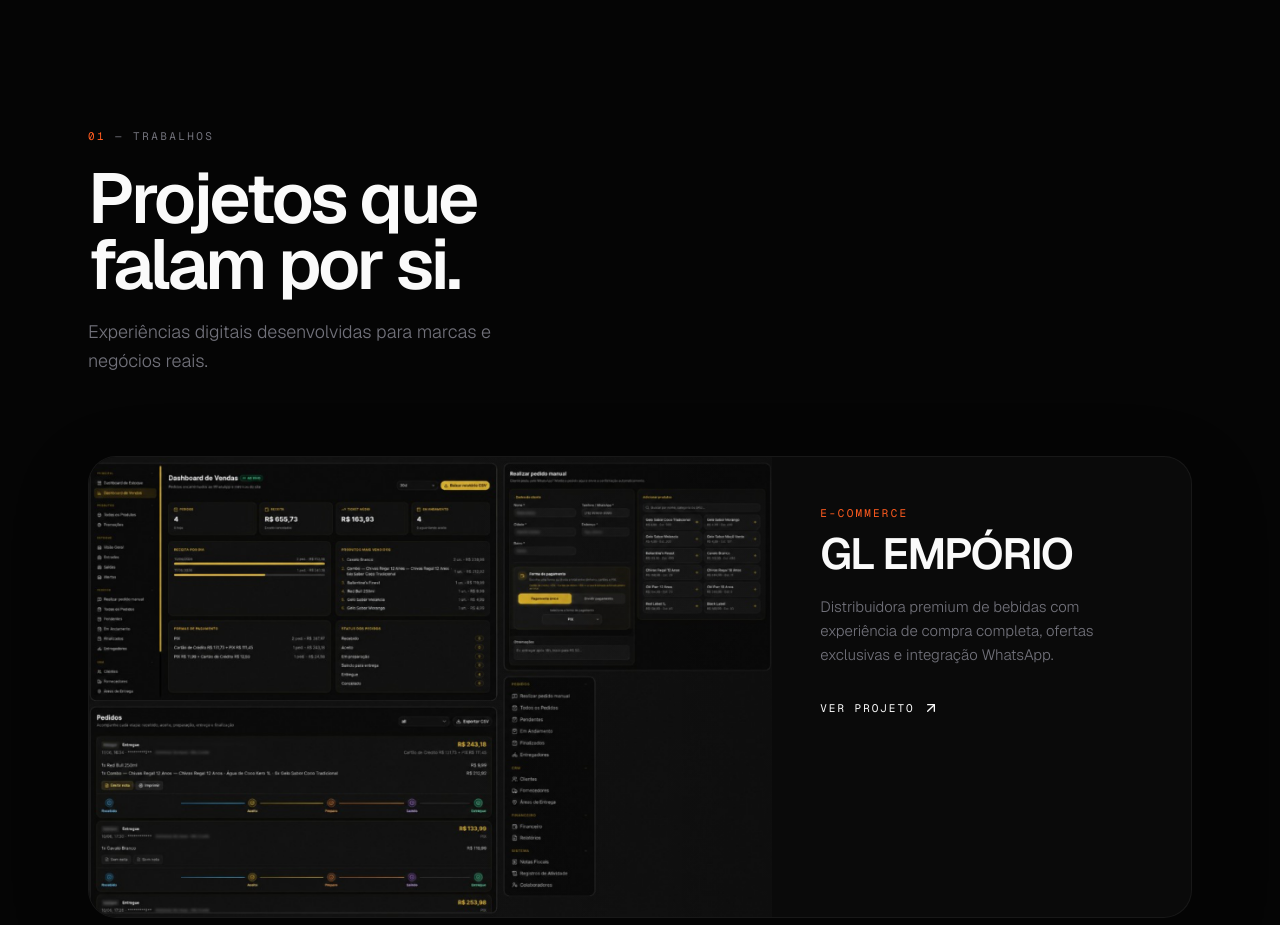
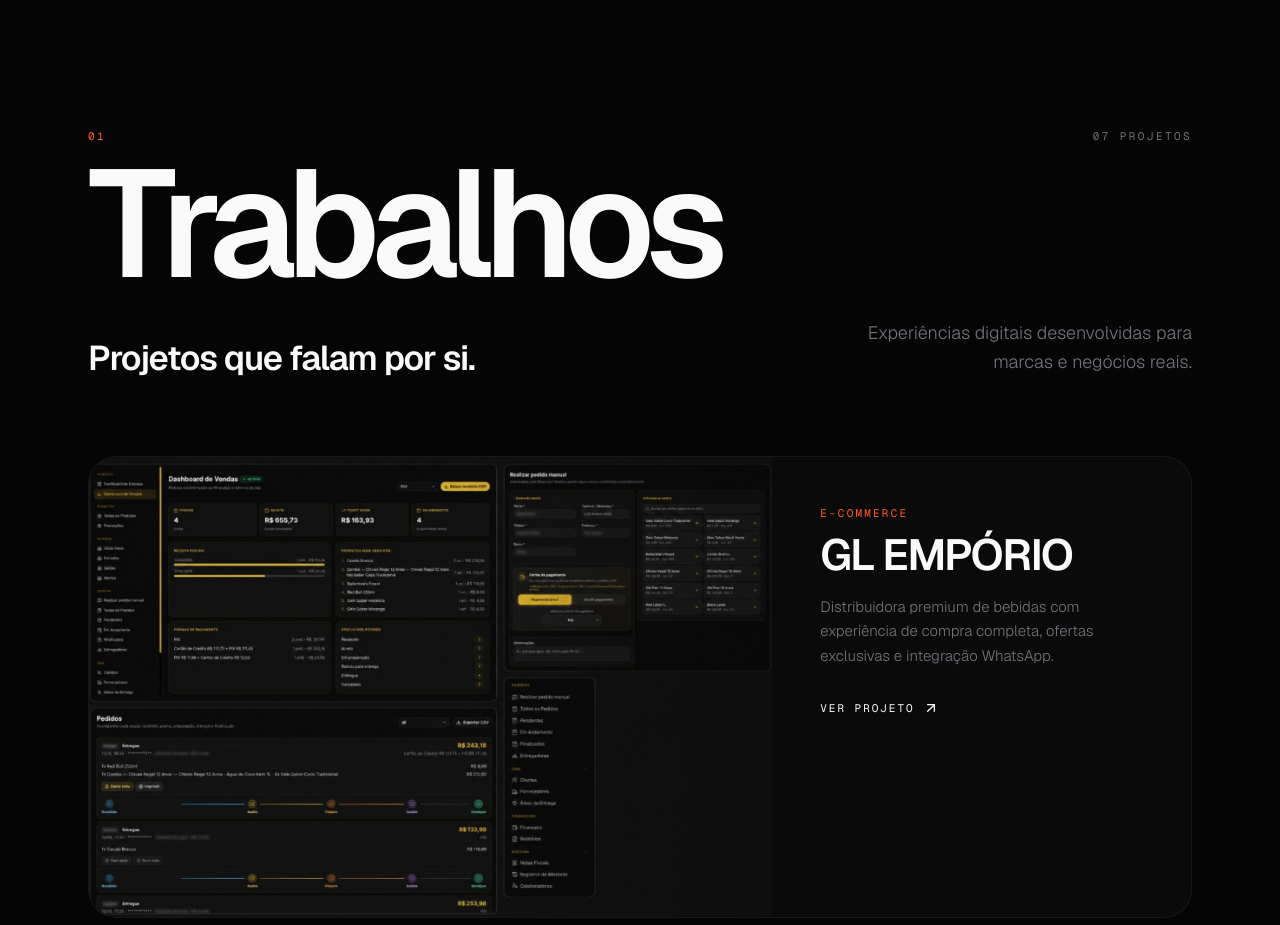
Before and after one commit to deividaragaoo/aragaodev, a Next.js app: page / in a window 1280 px wide. Shown: the part 1120-2045 px from the top of the page. Built offline with nearby package versions, Linux system fonts and the light colour scheme; no server answers.

Commit message:
feat: destacar o nome da seção de projetos
O cabeçalho ocupa a largura inteira com "Trabalhos" em destaque,
a frase de apoio à esquerda e a descrição à direita.

Co-authored-by: deividaragaoo <deividaragaoo@users.noreply.github.com>

```diff
--- a/src/components/sections/Projects.tsx
+++ b/src/components/sections/Projects.tsx
@@ -21,6 +21,7 @@ const copy = {
     title: ["Projetos que", "falam por si."],
     subtitle:
       "Experiências digitais desenvolvidas para marcas e negócios reais.",
+    countLabel: "projetos",
     viewProject: "Ver projeto",
     viewAll: "Ver todos os projetos",
     shorts: {
@@ -45,6 +46,7 @@ const copy = {
     label: "Work",
     title: ["Projects that", "speak for themselves."],
     subtitle: "Digital experiences built for real brands and businesses.",
+    countLabel: "projects",
     viewProject: "View project",
     viewAll: "View all projects",
     shorts: {
@@ -104,20 +106,29 @@ export function Projects({ onProjectSelect }: ProjectsProps) {
           whileInView={{ opacity: 1, y: 0 }}
           viewport={{ once: true, margin: "-80px" }}
           transition={{ duration: 0.5, ease: [0.22, 1, 0.36, 1] }}
-          className="mb-12 max-w-3xl sm:mb-16 lg:mb-20"
+          className="mb-12 sm:mb-16 lg:mb-20"
         >
-          <p className="mb-5 font-mono text-[11px] uppercase tracking-[0.22em]">
-            <span className="text-[#ff5b1f]">{t.index}</span>
-            <span className="text-muted"> — {t.label}</span>
-          </p>
-          <h2 className="text-[clamp(2.35rem,6.4vw,4.4rem)] font-semibold leading-[0.94] tracking-[-0.045em]">
-            {t.title[0]}
-            <br />
-            {t.title[1]}
+          <div className="flex items-baseline justify-between gap-4">
+            <p className="font-mono text-[11px] uppercase tracking-[0.22em] text-[#ff5b1f]">
+              {t.index}
+            </p>
+            <p className="font-mono text-[11px] uppercase tracking-[0.22em] text-muted">
+              {String(projects.length).padStart(2, "0")} {t.countLabel}
+            </p>
+          </div>
+
+          <h2 className="mt-4 text-[clamp(3.4rem,14vw,9.5rem)] font-semibold leading-[0.82] tracking-[-0.06em]">
+            {t.label}
           </h2>
-          <p className="mt-5 max-w-md text-base font-light leading-relaxed text-muted sm:text-lg">
-            {t.subtitle}
-          </p>
+
+          <div className="mt-6 flex flex-col gap-4 sm:mt-8 sm:flex-row sm:items-end sm:justify-between sm:gap-10">
+            <p className="max-w-xl text-[clamp(1.35rem,3vw,2.15rem)] font-semibold leading-[1.05] tracking-[-0.035em]">
+              {t.title[0]} {t.title[1]}
+            </p>
+            <p className="max-w-sm text-base font-light leading-relaxed text-muted sm:text-right sm:text-lg">
+              {t.subtitle}
+            </p>
+          </div>
         </motion.header>
 
         <FeaturedCard
```
